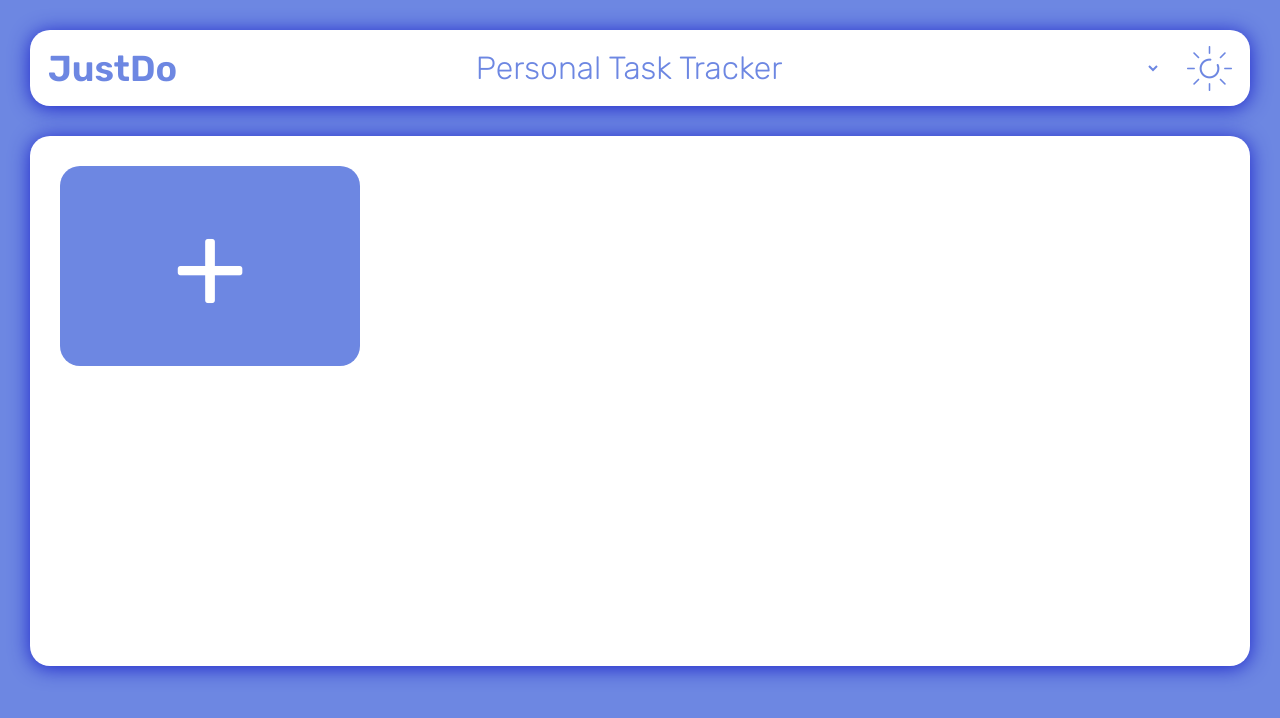
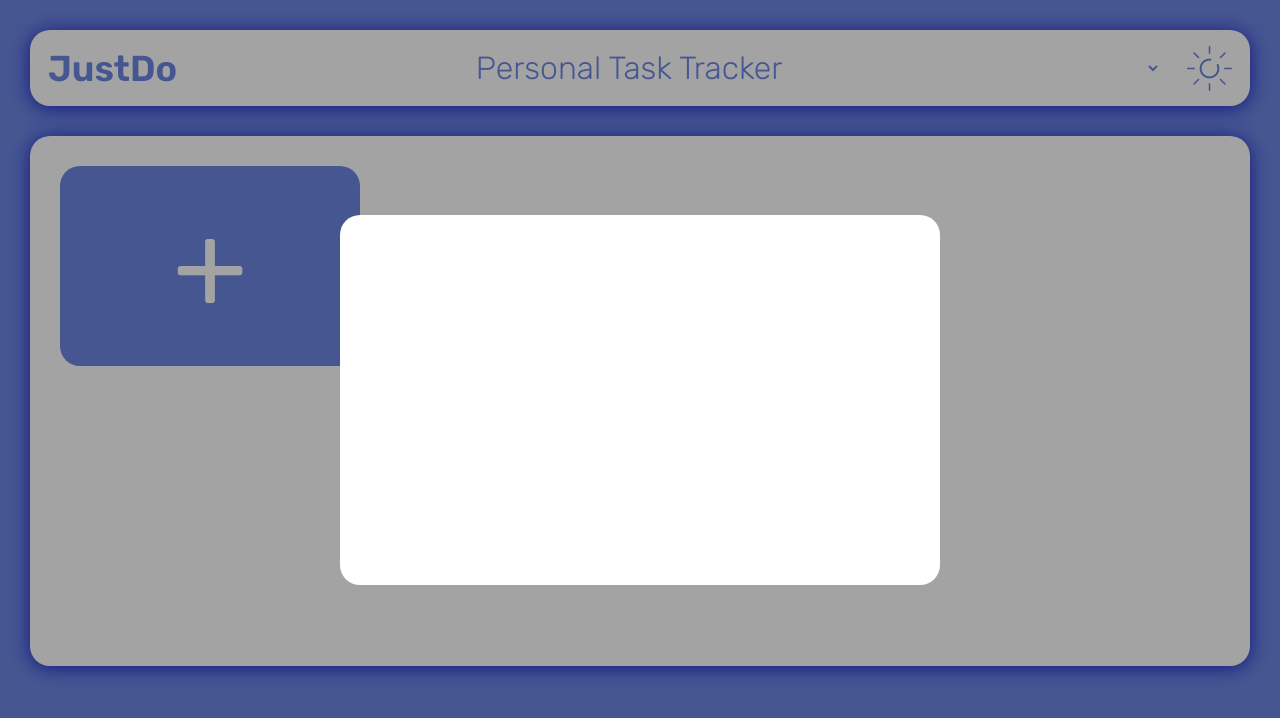
Before and after one commit to ZubalYana/To-do, a website: page public/index.html in a window 1280 px wide. Drawn offline with nearby package versions, Linux system fonts and the light colour scheme; no server answers.

Commit message:
create the cookies popup basics

```diff
--- a/public/index.html
+++ b/public/index.html
@@ -12,6 +12,9 @@
     <script src='https://cdnjs.cloudflare.com/ajax/libs/axios/1.6.8/axios.js' integrity='sha512-pmaEGtUAy7E5gRmwjLqQAD/QWw0dL4Z59b6b+2HQkqQwQ+HcPLLb9/KbUNo5zr10WuXmbivK9nYVZOyDkMgZMg==' crossorigin='anonymous'></script>
 </head>
 <body>
+    <div class="cookiesPopupContainer">
+        <div class="cookiePopup"></div>
+    </div>
     <div class="addNewTaskPopup_container">
         <div class="addNewTaskPopup">
             <h1 class="language-addNewTaskTitle">Add new task</h1>
@@ -19,7 +22,7 @@
             <div class="addNewTaskPopup_inputsCon">
                 <input type="text" id="task" placeholder="Name*">
                 <input type="text" id="task_description" placeholder="Description ( optional )">
-                <input type="datetime-local" id="task_deadline" placeholder="Deadline ( optional )">
+                <input type="datetime-local" id="task_deadline" placeholder="Deadline ( optional )"  lang="en">
                 <button id="addTask" class="language-addTask">Add</button>
             </div>
         </div>
--- a/public/style.scss
+++ b/public/style.scss
@@ -286,3 +286,21 @@
         }
     }
 }
+.cookiesPopupContainer{
+    width: 100%;
+    height: 100vh;
+    background-color: #0000005c;
+    display: flex;
+    justify-content: center;
+    align-items: center;
+    position: absolute;
+    z-index: 9999;
+    .cookiePopup{
+        width: 600px;
+        height: 370px;
+        background-color: #fff;
+        padding: 30px;
+        border-radius: 20px;
+        position: relative;
+}
+}
```
Also changed, not shown: public/style.css, 1 other file.
